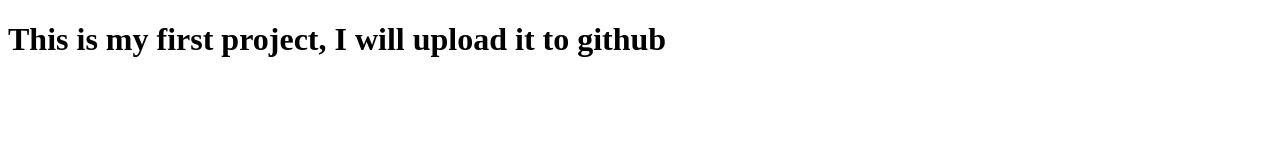
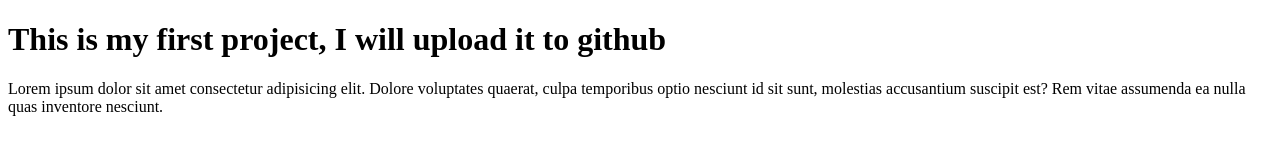
Before and after one commit to ZakariyaAbdikariin/My_first_project, a plain HTML site: page index.html in a window 1280 px wide. Drawn offline with Linux system fonts and the light colour scheme.

Commit message:
I have added a lorem

```diff
--- a/index.html
+++ b/index.html
@@ -1,11 +1,17 @@
-<!DOCTYPE html>
+<!doctype html>
 <html lang="en">
-<head>
-    <meta charset="UTF-8">
-    <meta name="viewport" content="width=device-width, initial-scale=1.0">
+  <head>
+    <meta charset="UTF-8" />
+    <meta name="viewport" content="width=device-width, initial-scale=1.0" />
     <title>Document</title>
-</head>
-<body>
+  </head>
+  <body>
     <h1>This is my first project, I will upload it to github</h1>
-</body>
+    <p>
+      Lorem ipsum dolor sit amet consectetur adipisicing elit. Dolore voluptates
+      quaerat, culpa temporibus optio nesciunt id sit sunt, molestias
+      accusantium suscipit est? Rem vitae assumenda ea nulla quas inventore
+      nesciunt.
+    </p>
+  </body>
 </html>
```
